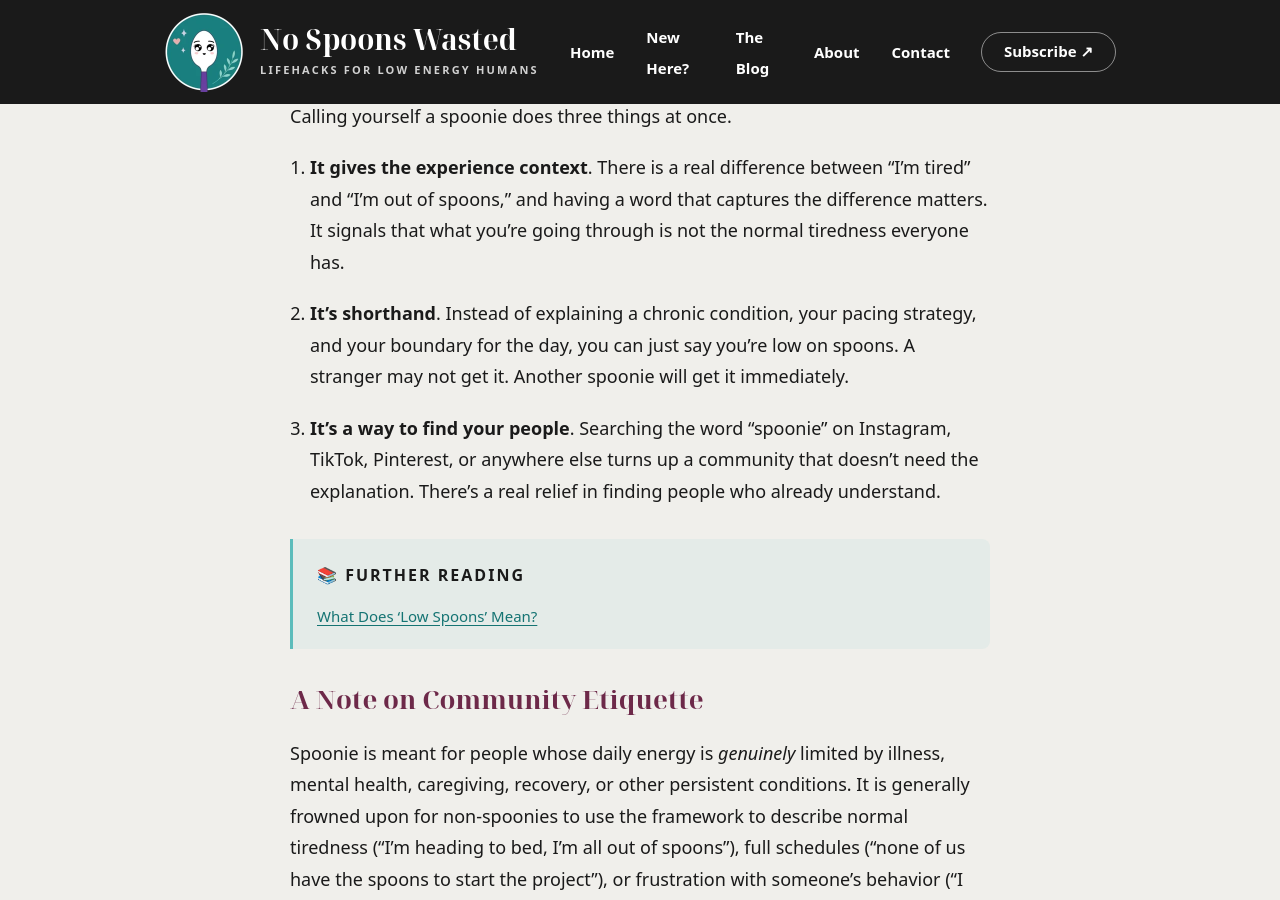
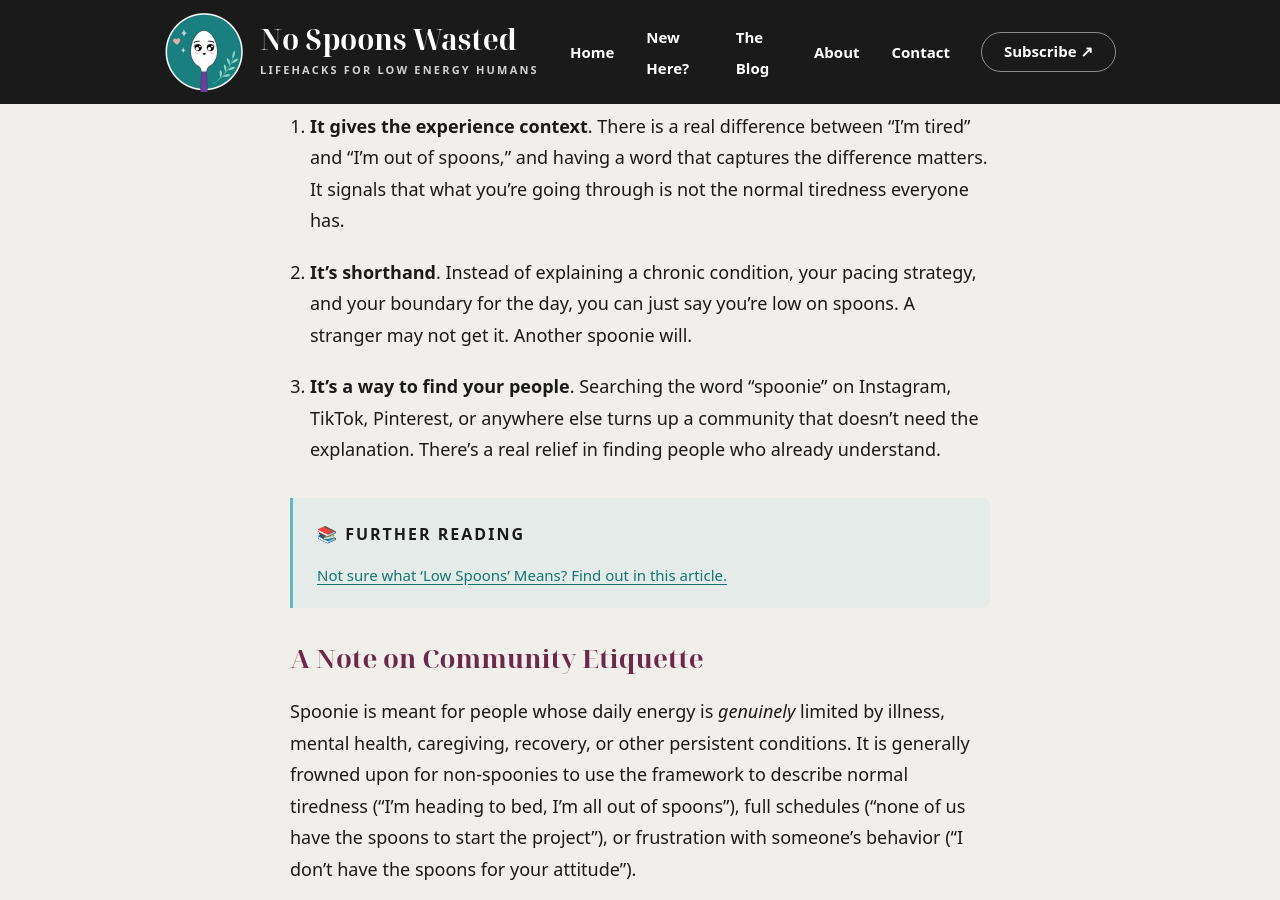
Before and after one commit to camp5456/nospoonswasted, a Jekyll site: the page built from _pages/who-is-a-spoonie.md, in a window 1280 px wide and 900 px high, scrolled down 2364 px. Built offline with Jekyll 4.4.1, drawn with Linux system fonts in a browser that asks for light colours; comment, search, counter and statistics services are not loaded; some of the changed text lies outside the part shown.

Commit message:
updating core page text and flow

```diff
--- a/_pages/who-is-a-spoonie.md
+++ b/_pages/who-is-a-spoonie.md
@@ -61,11 +60,11 @@ Calling yourself a spoonie does three things at once.
 
 1. **It gives the experience context**. There is a real difference between "I'm tired" and "I'm out of spoons," and having a word that captures the difference matters. It signals that what you're going through is not the normal tiredness everyone has.
 
-2. **It's shorthand**. Instead of explaining a chronic condition, your pacing strategy, and your boundary for the day, you can just say you're low on spoons. A stranger may not get it. Another spoonie will get it immediately.
+2. **It's shorthand**. Instead of explaining a chronic condition, your pacing strategy, and your boundary for the day, you can just say you're low on spoons. A stranger may not get it. Another spoonie will.
 
 3. **It's a way to find your people**. Searching the word "spoonie" on Instagram, TikTok, Pinterest, or anywhere else turns up a community that doesn't need the explanation. There's a real relief in finding people who already understand.
 
-> - [What Does 'Low Spoons' Mean?](/what-does-low-spoon-mean/)
+> - [Not sure what 'Low Spoons' Means? Find out in this article.](/what-does-low-spoon-mean/)
 {: .callout-resources}
 
 ## A Note on Community Etiquette
```
Also changed, not shown: other parts of _pages/who-is-a-spoonie.md (+0 -1 lines), _pages/new-here.md (+8 -8 lines), _pages/what-does-low-spoon-mean.md (+1 -1 lines).
